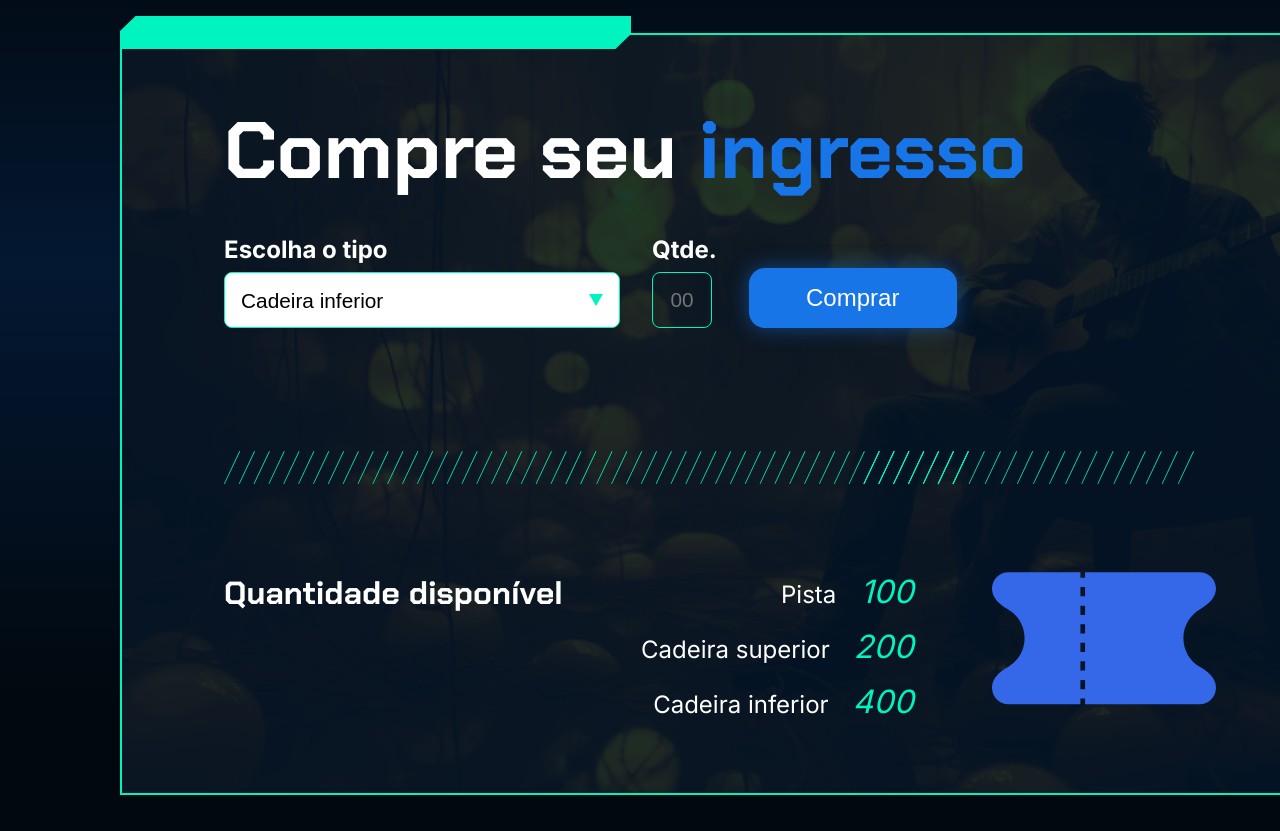
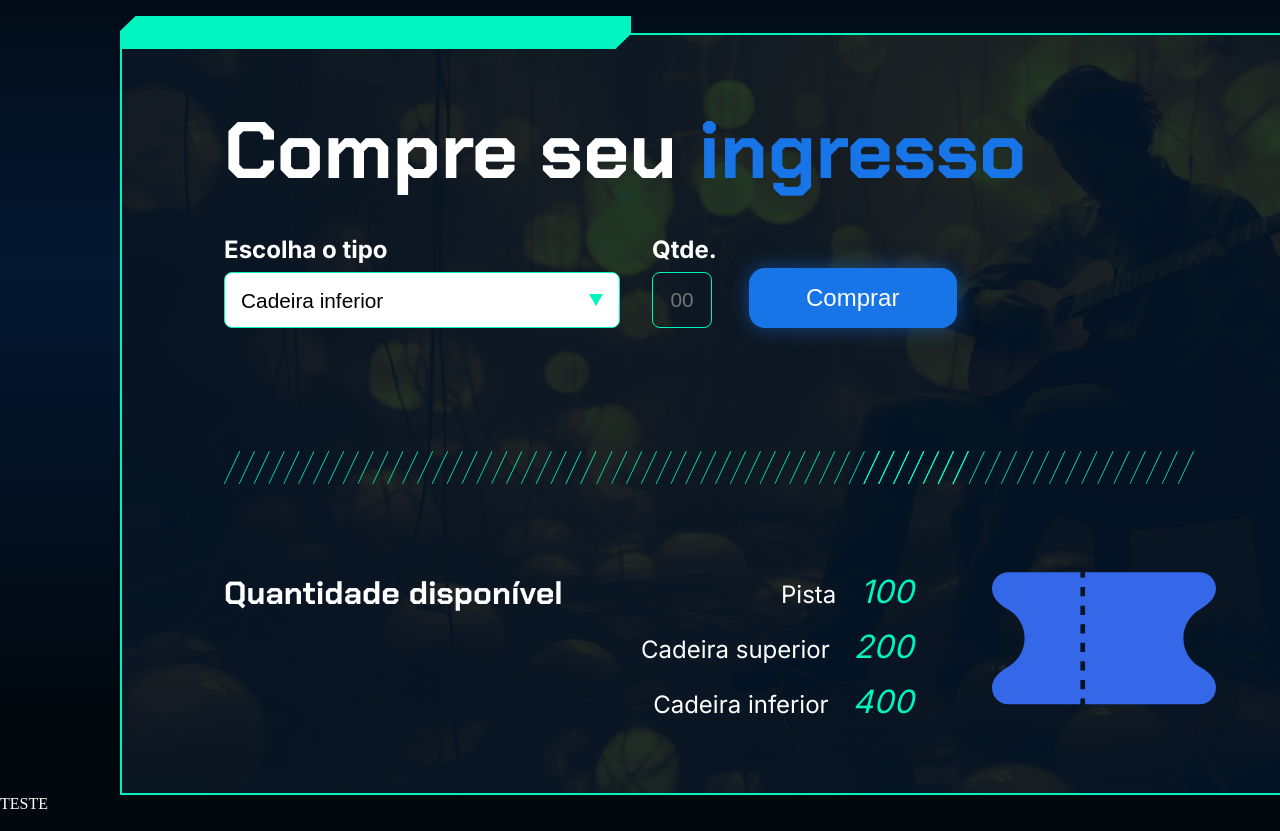
Before and after one commit to robertotorino85/robertotorino85, a plain HTML site: page index.html in a window 1280 px wide. Shown: the part 97-928 px from the top of the page. Drawn offline with Linux system fonts and the light colour scheme.

Commit message:
alteração 1

```diff
--- a/index.html
+++ b/index.html
@@ -48,6 +48,8 @@
         </section>
     </main>
 
+    <p>TESTE</p>
+
     <script src="js/app.js"></script>
 </body>
 
```
